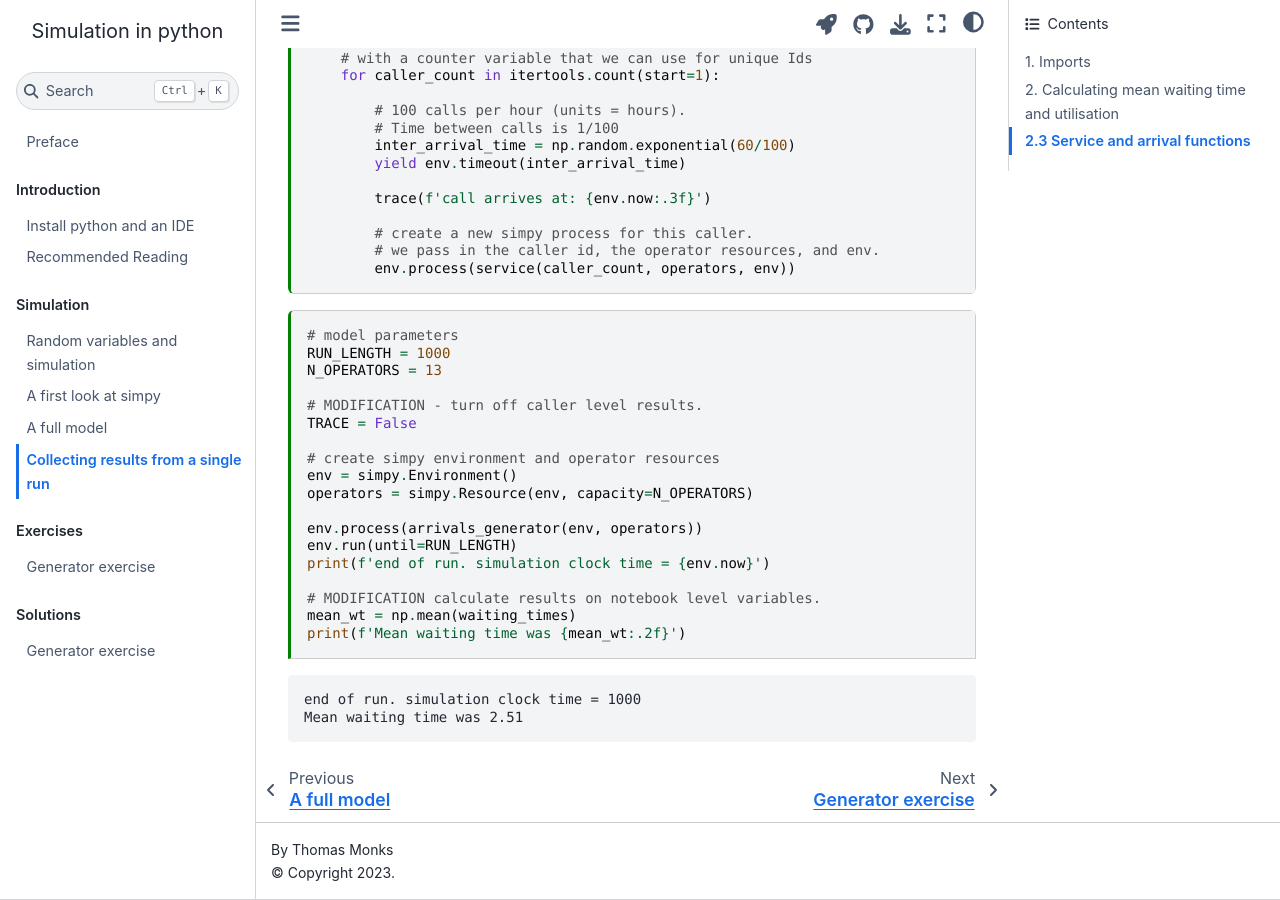
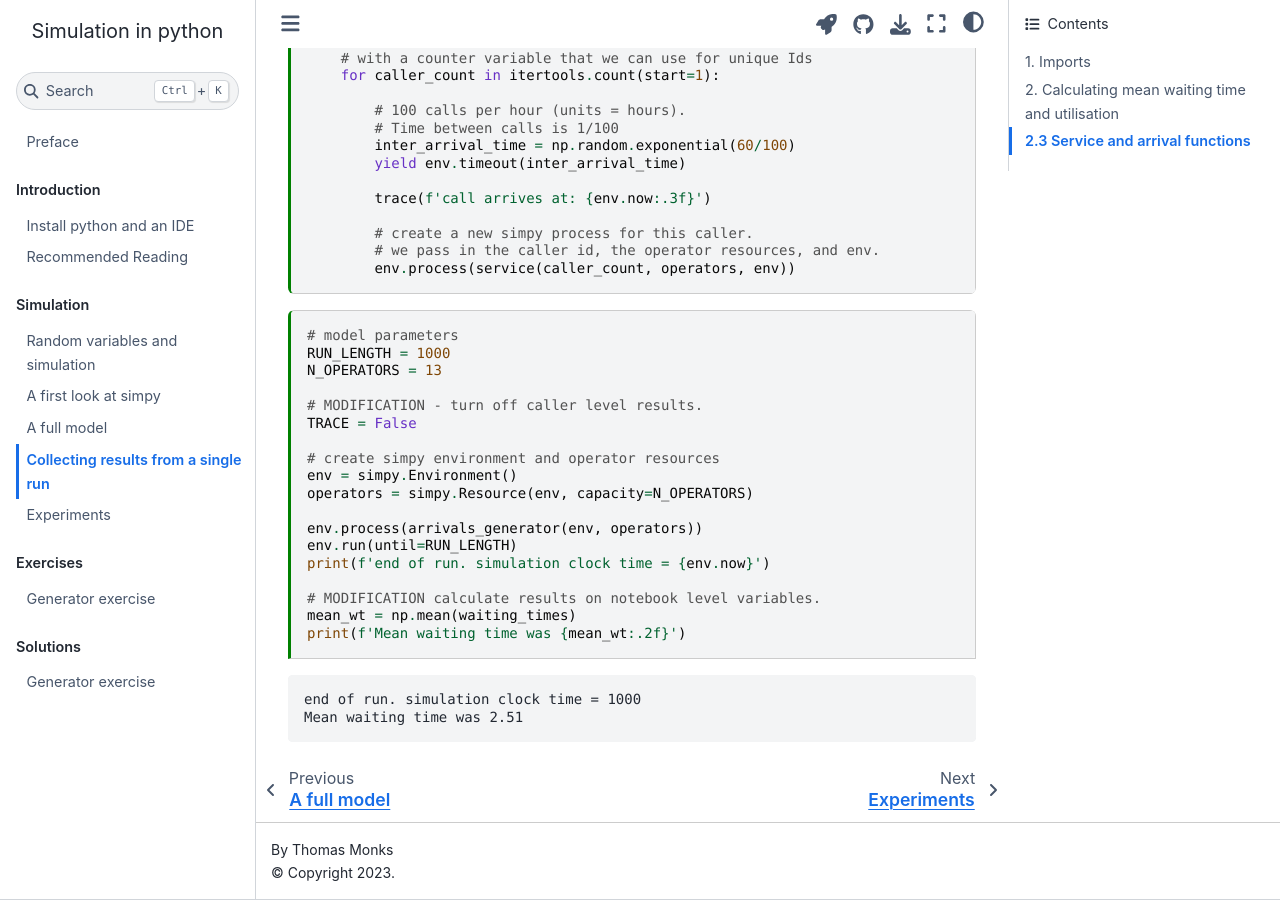
Before and after one commit to health-data-science-OR/simpy-streamlit-tutorial, a Jupyter Book: the page built from content/02_simpy/04_basic_results.ipynb, in a window 1280 px wide and 900 px high, scrolled down 3170 px. Built offline with Jupyter Book 1.0.4 settings and Sphinx 7.4.7 and the Sphinx Book theme 1.1.4, drawn with Linux system fonts in a browser that asks for light colours.

Commit message:
SIMPY: exp nb complete

```diff
--- a/_toc.yml
+++ b/_toc.yml
@@ -11,6 +11,7 @@ parts:
   - file: content/02_simpy/02_basic_simpy
   - file: content/02_simpy/03_111_model
   - file: content/02_simpy/04_basic_results
+  - file: content/02_simpy/05_experiments
 - caption: Exercises
   chapters:
   - file: content/04_exercises/02_generator
```
Also changed, not shown: content/02_simpy/05_experiments.ipynb.
